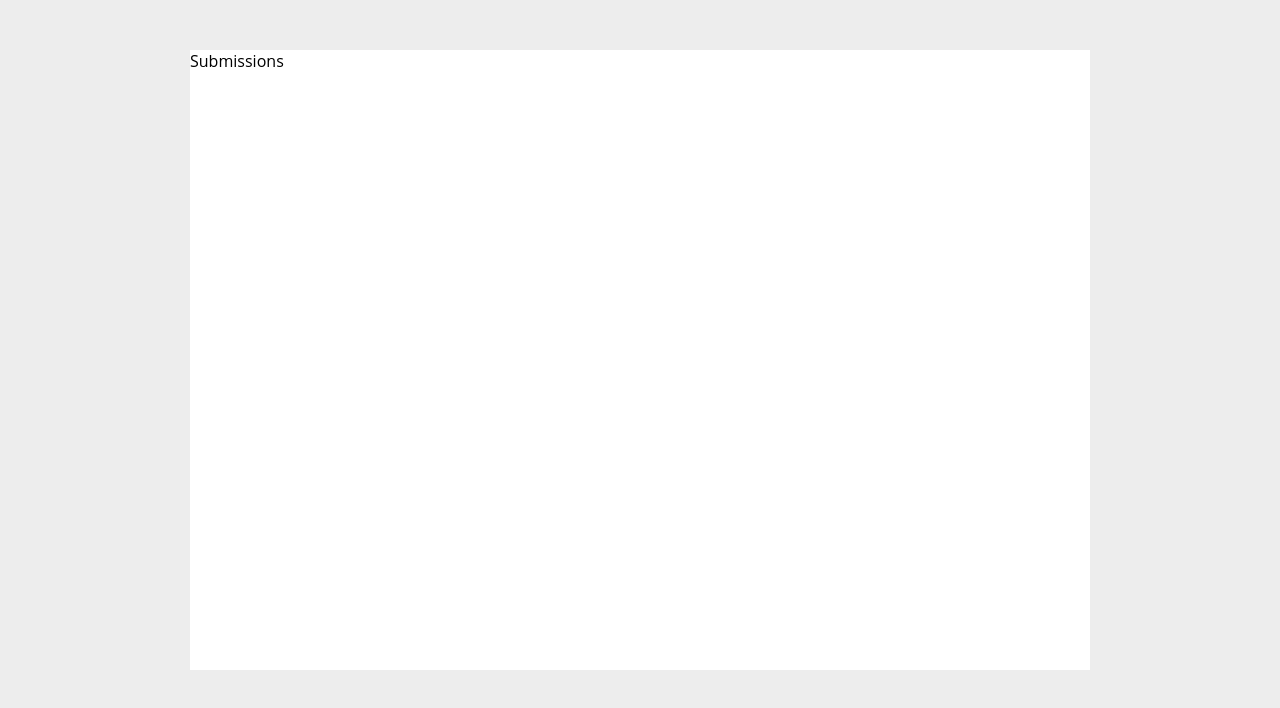
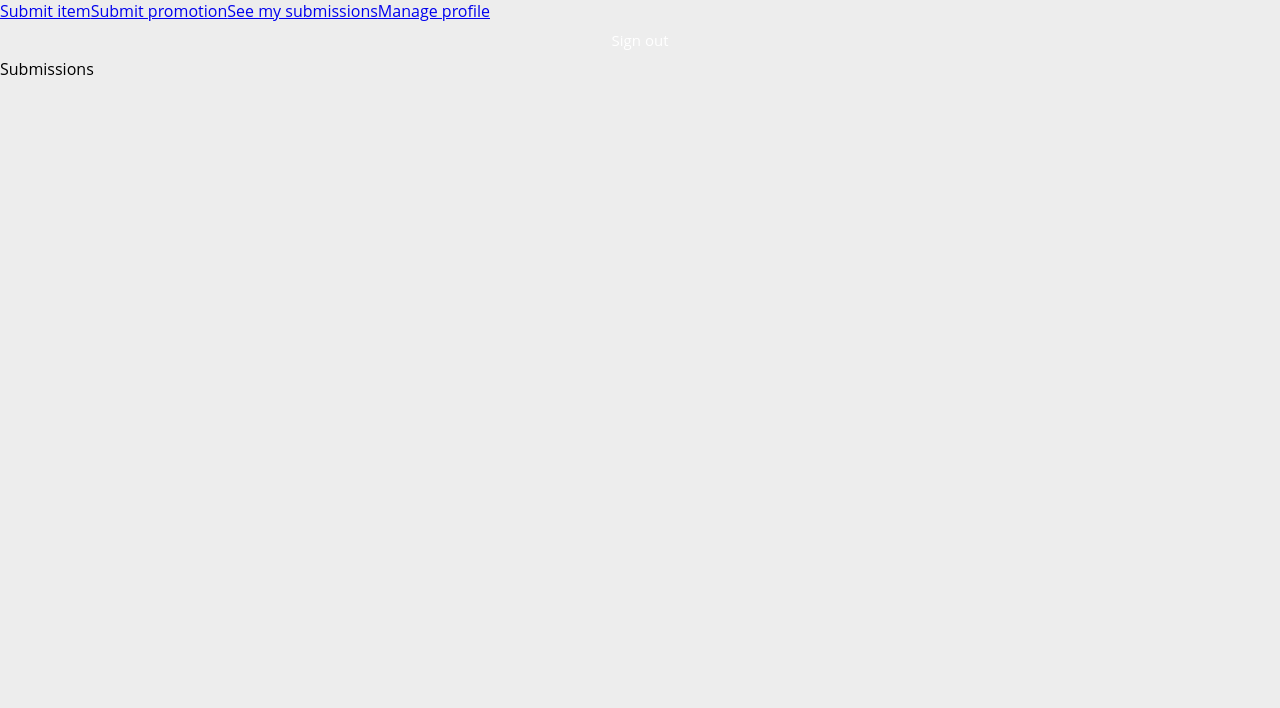
Before and after one commit to NataliaBeckstead/vendors-frontend, a React (Create React App) app: page /submissions in a window 1280 px wide. Shown: the top 708 px of the page. Built offline with nearby package versions, Linux system fonts and the light colour scheme.

Commit message:
nav bar for vendors

```diff
--- a/src/components/vendors/Dashboard.js
+++ b/src/components/vendors/Dashboard.js
@@ -1,13 +1,14 @@
 import React from "react";
+import Navbar from "./Navbar";
 
 function Dashboard() {
 
   return (
-    <div className="cont">
+    <div>
+        <Navbar />
         <p>Dashboard</p>
     </div>
   )
-
 }
 
 export default Dashboard;
--- /dev/null
+++ b/src/components/vendors/Navbar.js
@@ -0,0 +1,19 @@
+import React from "react";
+import {Link} from "react-router-dom";
+
+function Navbar() {
+
+  return (
+    <div>
+        <div>
+            <Link className="link" to={`/submit_item`}>Submit item</Link>
+            <Link className="link" to={`/submit_promotion`}>Submit promotion</Link>
+            <Link className="link" to={`/submissions`}>See my submissions</Link>
+            <Link className="link" to={`/profile`}>Manage profile</Link>
+        </div>
+        <button>Sign out</button>
+    </div>
+  )
+}
+
+export default Navbar;
--- a/src/components/vendors/Profile.js
+++ b/src/components/vendors/Profile.js
@@ -1,9 +1,11 @@
 import React from "react";
+import Navbar from "./Navbar";
 
 function Profile() {
 
   return (
-    <div className="cont">
+    <div>
+        <Navbar />
         <p>Profile</p>
     </div>
   )
--- a/src/components/vendors/Submissions.js
+++ b/src/components/vendors/Submissions.js
@@ -1,9 +1,11 @@
 import React from "react";
+import Navbar from "./Navbar";
 
 function Submissions() {
 
   return (
-    <div className="cont">
+    <div>
+        <Navbar />
         <p>Submissions</p>
     </div>
   )
--- a/src/components/vendors/SubmitItem.js
+++ b/src/components/vendors/SubmitItem.js
@@ -1,10 +1,12 @@
 import React from "react";
+import Navbar from "./Navbar";
 
 function SubmitItem() {
 
   return (
-    <div className="cont">
-        <p>SubmitItem</p>
+    <div>
+        <Navbar />
+        <p>Submit Item</p>
     </div>
   )
 
--- a/src/components/vendors/SubmitPromotion.js
+++ b/src/components/vendors/SubmitPromotion.js
@@ -1,9 +1,11 @@
 import React from "react";
+import Navbar from "./Navbar";
 
 function SubmitPromotion() {
 
   return (
-    <div className="cont">
+    <div>
+        <Navbar />
         <p>Submit Promotion</p>
     </div>
   )
```
